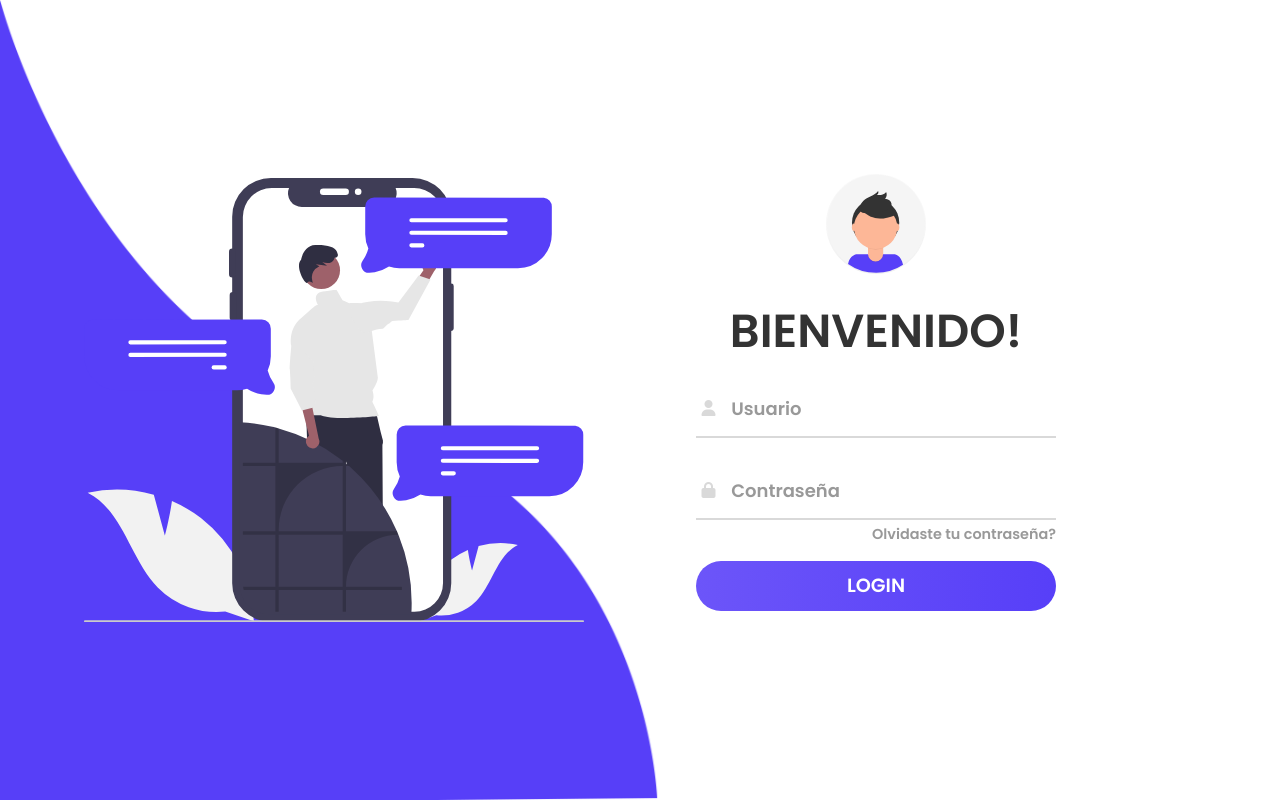
After one commit to sebakloster/LeanMind, a Node server app: page /login in a window 1280 px wide. The commit adds this page. Run offline with Node 20, Linux system fonts and the light colour scheme; some libraries are stand-ins or nearby versions.

Commit message:
agregando login y poniendo campos como required

```diff
--- /dev/null
+++ b/public/css/login.css
@@ -0,0 +1,228 @@
+* {
+  padding: 0;
+  margin: 0;
+  box-sizing: border-box;
+}
+
+body {
+  font-family: "Poppins", sans-serif;
+  overflow: hidden;
+}
+
+.wave {
+  position: fixed;
+  bottom: 0;
+  left: 0;
+  height: 100%;
+  z-index: -1;
+}
+
+.container {
+  width: 100vw;
+  height: 100vh;
+  display: grid;
+  grid-template-columns: repeat(2, 1fr);
+  grid-gap: 7rem;
+  padding: 0 2rem;
+}
+
+.img {
+  display: flex;
+  justify-content: flex-end;
+  align-items: center;
+}
+
+.login-content {
+  display: flex;
+  justify-content: flex-start;
+  align-items: center;
+  text-align: center;
+}
+
+.img img {
+  width: 500px;
+}
+
+form {
+  width: 360px;
+}
+
+.login-content img {
+  height: 100px;
+}
+
+.login-content h2 {
+  margin: 15px 0;
+  color: #333;
+  text-transform: uppercase;
+  font-size: 2.9rem;
+}
+
+.login-content .input-div {
+  position: relative;
+  display: grid;
+  grid-template-columns: 7% 93%;
+  margin: 25px 0;
+  padding: 5px 0;
+  border-bottom: 2px solid #d9d9d9;
+}
+
+.login-content .input-div.one {
+  margin-top: 0;
+}
+
+.i {
+  color: #d9d9d9;
+  display: flex;
+  justify-content: center;
+  align-items: center;
+}
+
+.i i {
+  transition: 0.3s;
+}
+
+.input-div > div {
+  position: relative;
+  height: 45px;
+}
+
+.input-div > div > h5 {
+  position: absolute;
+  left: 10px;
+  top: 50%;
+  transform: translateY(-50%);
+  color: #999;
+  font-size: 18px;
+  transition: 0.3s;
+}
+
+.input-div:before,
+.input-div:after {
+  content: "";
+  position: absolute;
+  bottom: -2px;
+  width: 0%;
+  height: 2px;
+  background-color: #6c55f9;
+  transition: 0.4s;
+}
+
+.input-div:before {
+  right: 50%;
+}
+
+.input-div:after {
+  left: 50%;
+}
+
+.input-div.focus:before,
+.input-div.focus:after {
+  width: 50%;
+}
+
+.input-div.focus > div > h5 {
+  top: -5px;
+  font-size: 15px;
+}
+
+.input-div.focus > .i > i {
+  color: #6c55f9;
+}
+
+.input-div > div > input {
+  position: absolute;
+  left: 0;
+  top: 0;
+  width: 100%;
+  height: 100%;
+  border: none;
+  outline: none;
+  background: none;
+  padding: 0.5rem 0.7rem;
+  font-size: 1.2rem;
+  color: #555;
+  font-family: "poppins", sans-serif;
+}
+
+.input-div.pass {
+  margin-bottom: 4px;
+}
+
+a {
+  display: block;
+  text-align: right;
+  text-decoration: none;
+  color: #999;
+  font-size: 0.9rem;
+  transition: 0.3s;
+}
+
+a:hover {
+  color: #6c55f9;
+}
+
+.btn {
+  display: block;
+  width: 100%;
+  height: 50px;
+  border-radius: 25px;
+  outline: none;
+  border: none;
+  background-image: linear-gradient(
+    to right,
+    #6c55f9,
+    #573ff8,
+    rgb(73, 46, 248)
+  );
+  background-size: 200%;
+  font-size: 1.2rem;
+  color: #fff;
+  font-family: "Poppins", sans-serif;
+  text-transform: uppercase;
+  margin: 1rem 0;
+  cursor: pointer;
+  transition: 0.5s;
+}
+.btn:hover {
+  background-position: right;
+}
+
+@media screen and (max-width: 1050px) {
+  .container {
+    grid-gap: 5rem;
+  }
+}
+
+@media screen and (max-width: 1000px) {
+  form {
+    width: 290px;
+  }
+
+  .login-content h2 {
+    font-size: 2.4rem;
+    margin: 8px 0;
+  }
+
+  .img img {
+    width: 400px;
+  }
+}
+
+@media screen and (max-width: 900px) {
+  .container {
+    grid-template-columns: 1fr;
+  }
+
+  .img {
+    display: none;
+  }
+
+  .wave {
+    display: none;
+  }
+
+  .login-content {
+    justify-content: center;
+  }
+}
--- a/server.js
+++ b/server.js
@@ -23,6 +23,10 @@ app.get("/", (req, res) => {
   res.render("index");
 });
 
+app.get("/login", (req, res) => {
+  res.render("login");
+});
+
 // Cargamos el ruteo
 router(app);
 
--- /dev/null
+++ b/views/login.ejs
@@ -0,0 +1,48 @@
+<!DOCTYPE html>
+<html>
+
+<head>
+	<title>Animated Login Form</title>
+	<link rel="stylesheet" type="text/css" href="/css/login.css">
+	<link href="https://fonts.googleapis.com/css?family=Poppins:600&display=swap" rel="stylesheet">
+	<script src="https://kit.fontawesome.com/a81368914c.js"></script>
+	<meta name="viewport" content="width=device-width, initial-scale=1">
+</head>
+
+<body>
+	<img class="wave" src="/img/wave.png">
+	<div class="container">
+		<div class="img">
+			<img src="/img/bg.svg">
+		</div>
+		<div class="login-content">
+			<form action="../">
+				<img src="/img/avatar.svg">
+				<h2 class="title">Bienvenido!</h2>
+				<div class="input-div one">
+					<div class="i">
+						<i class="fas fa-user"></i>
+					</div>
+					<div class="div">
+						<h5>Usuario</h5>
+						<input type="text" class="input">
+					</div>
+				</div>
+				<div class="input-div pass">
+					<div class="i">
+						<i class="fas fa-lock"></i>
+					</div>
+					<div class="div">
+						<h5>Contraseña</h5>
+						<input type="password" class="input">
+					</div>
+				</div>
+				<a href="#">Olvidaste tu contraseña?</a>
+				<input type="submit" class="btn" value="Login">
+			</form>
+		</div>
+	</div>
+	<script type="text/javascript" src="/js/login.js"></script>
+</body>
+
+</html>
--- a/views/template/nonauth-nav.ejs
+++ b/views/template/nonauth-nav.ejs
@@ -23,7 +23,7 @@
           <li class="nav-item">
            <!-- Example single danger button -->
           <div class="btn-group">
-            <a class="btn btn-primary ml-lg-2" href="#">Iniciar Sesion</a>
+            <a class="btn btn-primary ml-lg-2" href="./login">Iniciar Sesion</a>
           </div>
           <div class="btn-group">
             <button type="button" class="btn btn-secondary dropdown-toggle" data-toggle="dropdown" aria-haspopup="true" aria-expanded="false">
```
Also changed, not shown: public/js/login .js (added, +20 -0 lines), views/pac-signup.ejs (+8 -8 lines), views/psi-signup.ejs (+7 -7 lines), public/img/avatar.svg (added), public/img/bg.svg (added), public/img/wave.png (added).
